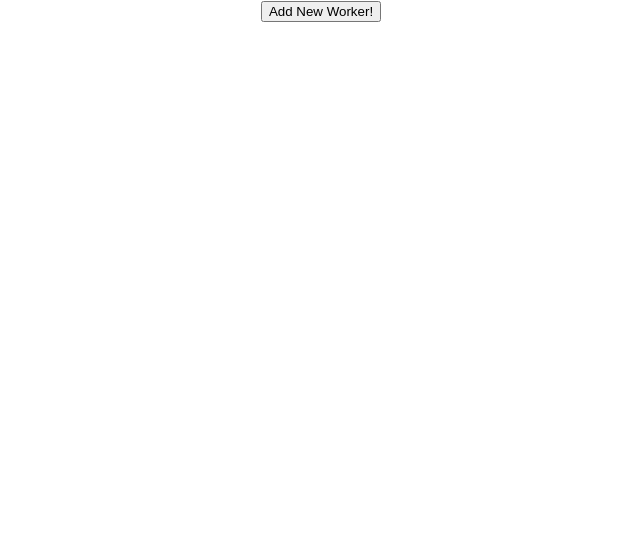
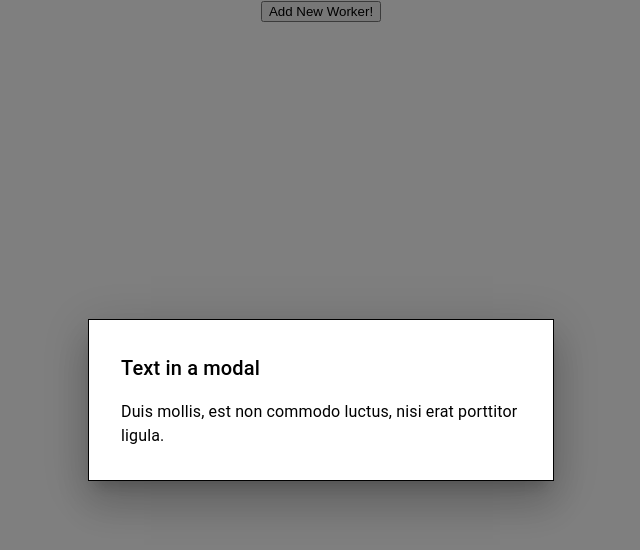
Before and after one commit to NorthWillov/workers-data-app, a React (Create React App) app: page / in a window 1280 px wide. Both pictures are taken after a click on the button "Add New Worker!". Shown: the top 550 px of the page, without its empty margins (319-959 px from the left). Built offline with nearby package versions, Linux system fonts and the light colour scheme.

Commit message:
Add new worker modal

```diff
--- a/package.json
+++ b/package.json
@@ -3,6 +3,9 @@
   "version": "0.1.0",
   "private": true,
   "dependencies": {
+    "@emotion/react": "^11.9.0",
+    "@emotion/styled": "^11.8.1",
+    "@mui/material": "^5.8.3",
     "@testing-library/jest-dom": "^5.16.4",
     "@testing-library/react": "^13.3.0",
     "@testing-library/user-event": "^13.5.0",
--- a/src/components/AddWorkerBtn.tsx
+++ b/src/components/AddWorkerBtn.tsx
@@ -1,7 +1,18 @@
-import React, { FC } from "react";
+import React, { FC, useState } from "react";
+import NewWorkerModal from "./NewWorkerModal";
 
 const AddWorkerBtn: FC = (props) => {
-  return <button>Add New Worker!</button>;
+  const [isOpen, setIsOpen] = useState(false);
+
+  const handleOpen = () => setIsOpen(true);
+  const handleClose = () => setIsOpen(false);
+
+  return (
+    <div>
+      <button onClick={handleOpen}>Add New Worker!</button>
+      <NewWorkerModal isOpen={isOpen} handleClose={handleClose} />
+    </div>
+  );
 };
 
 export default AddWorkerBtn;
--- /dev/null
+++ b/src/components/NewWorkerModal.tsx
@@ -0,0 +1,43 @@
+import React, { FC } from "react";
+import Box from "@mui/material/Box";
+import Typography from "@mui/material/Typography";
+import Modal from "@mui/material/Modal";
+
+interface NewWorkerFormProps {
+  isOpen: boolean;
+  handleClose(): void;
+}
+
+const style = {
+  position: "absolute" as "absolute",
+  top: "50%",
+  left: "50%",
+  transform: "translate(-50%, -50%)",
+  width: 400,
+  bgcolor: "background.paper",
+  border: "1px solid #000",
+  boxShadow: 24,
+  p: 4,
+};
+
+const NewWorkerForm: FC<NewWorkerFormProps> = ({ isOpen, handleClose }) => {
+  return (
+    <Modal
+      open={isOpen}
+      onClose={handleClose}
+      aria-labelledby="modal-modal-title"
+      aria-describedby="modal-modal-description"
+    >
+      <Box sx={style}>
+        <Typography id="modal-modal-title" variant="h6" component="h2">
+          Text in a modal
+        </Typography>
+        <Typography id="modal-modal-description" sx={{ mt: 2 }}>
+          Duis mollis, est non commodo luctus, nisi erat porttitor ligula.
+        </Typography>
+      </Box>
+    </Modal>
+  );
+};
+
+export default NewWorkerForm;
--- a/src/components/WorkersTable.tsx
+++ b/src/components/WorkersTable.tsx
@@ -1,11 +1,11 @@
 import React, { FC } from "react";
 import { IWorker } from "../constants";
 
-interface IWorkersTable {
+interface WorkersTableProps {
   workers: IWorker[];
 }
 
-const WorkersTable: FC<IWorkersTable> = ({ workers }) => {
+const WorkersTable: FC<WorkersTableProps> = ({ workers }) => {
   return (
     <div>
       {workers.map((worker) => (
```
Also changed, not shown: 1 other file (tests, documents, lock files or other folders).
